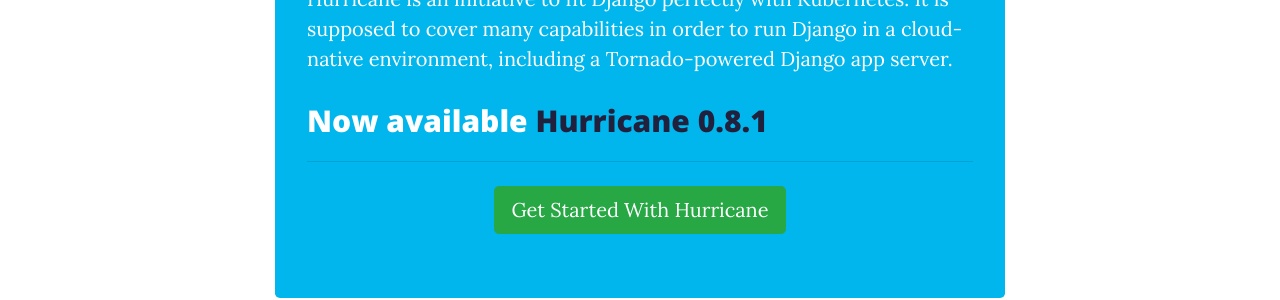
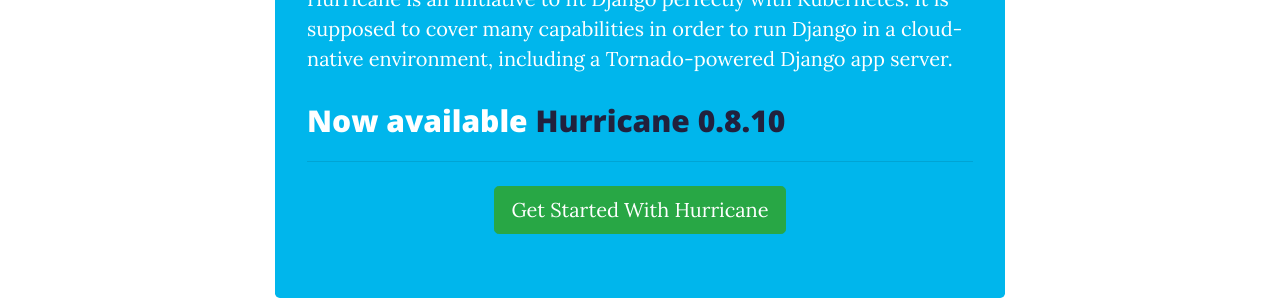
Before and after one commit to django-hurricane/django-hurricane, a Jekyll site: the page built from website/index.md, in a window 1280 px wide and 900 px high, scrolled down 823 px. Shown: the part 160-460 px from the top of the window. Built offline with Jekyll 4.4.1, drawn with Linux system fonts in a browser that asks for light colours; nearby versions of some CDN libraries.

Commit message:
fix(website): correct current version

```diff
--- a/website/index.md
+++ b/website/index.md
@@ -7,7 +7,7 @@
 
 <div class="jumbotron dh-color">
     <p class="lead">Hurricane is an initiative to fit Django perfectly with Kubernetes. It is supposed to cover many capabilities in order to run Django in a cloud-native environment, including a Tornado-powered Django app server.</p>
-    <h2>Now available <a href="https://github.com/Blueshoe/django-hurricane/releases/tag/0.8.10">Hurricane 0.8.1</a></h2>
+    <h2>Now available <a href="https://github.com/Blueshoe/django-hurricane/releases/tag/0.8.10">Hurricane 0.8.10</a></h2>
     <hr class="my-4">
     <div class="centered">
         <a class="btn btn-success btn-lg" href="getting-started">Get Started With Hurricane</a>
```
